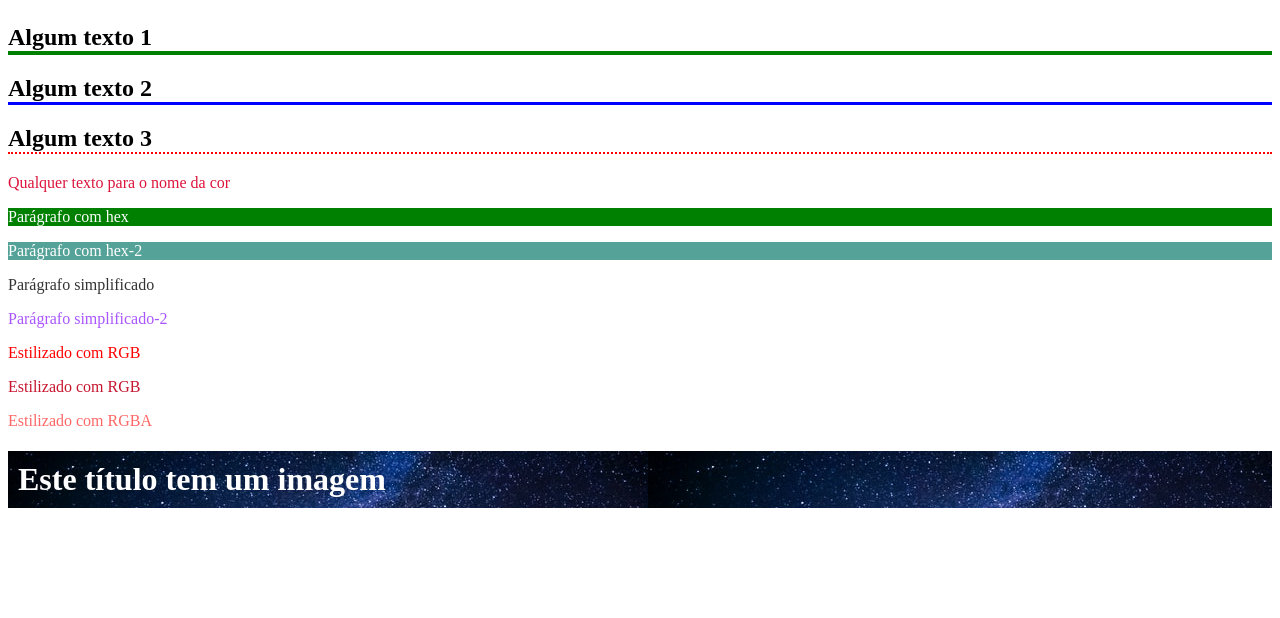
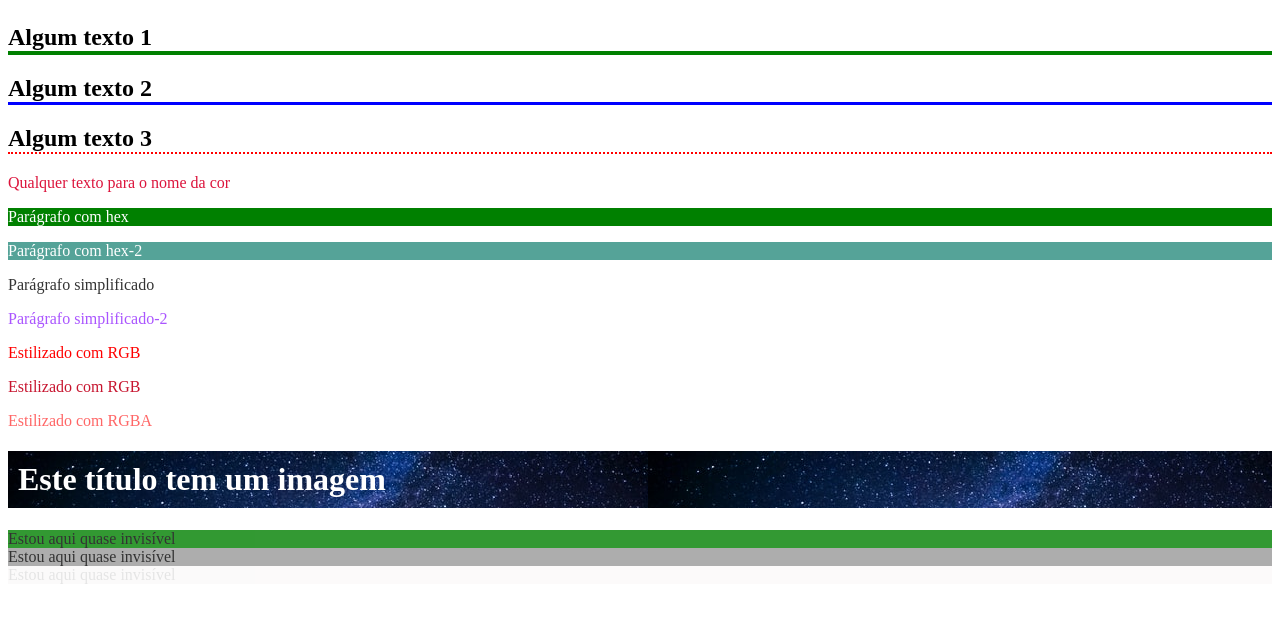
Before and after one commit to ProfRodolfo/12-03-html, a plain HTML site: page index.html in a window 1280 px wide. Shown: the part 901-1519 px from the top of the page. Drawn offline with Linux system fonts and the light colour scheme.

Commit message:
16 img fundo

```diff
--- a/css/style.css
+++ b/css/style.css
@@ -84,3 +84,19 @@
     padding: 10px;
     color: #fff;
 }
+
+.bg-opacity{
+    background-color: green;
+    opacity: 0.8;
+}
+.bg-opacity-2{
+    background-color: #999;
+    color:#000;
+    opacity: 0.8;
+
+}
+.rgba-opacity{
+    background-color: rgba(90, 12,20, 0.2);
+    color: #000;
+    opacity: 0.1;
+}
--- a/index.html
+++ b/index.html
@@ -97,5 +97,12 @@
     <!-- 16 bg img -->
     <h1 class="bg-image">Este título tem um imagem</h1>
 
+    <!-- 17 Div -->
+
+    <div class="bg-opacity">Estou aqui quase invisível</div>
+    <div class="bg-opacity-2">Estou aqui quase invisível</div>
+    <div class="rgba-opacity">Estou aqui quase invisível</div>
+
+
 </body>
 </html>
```
